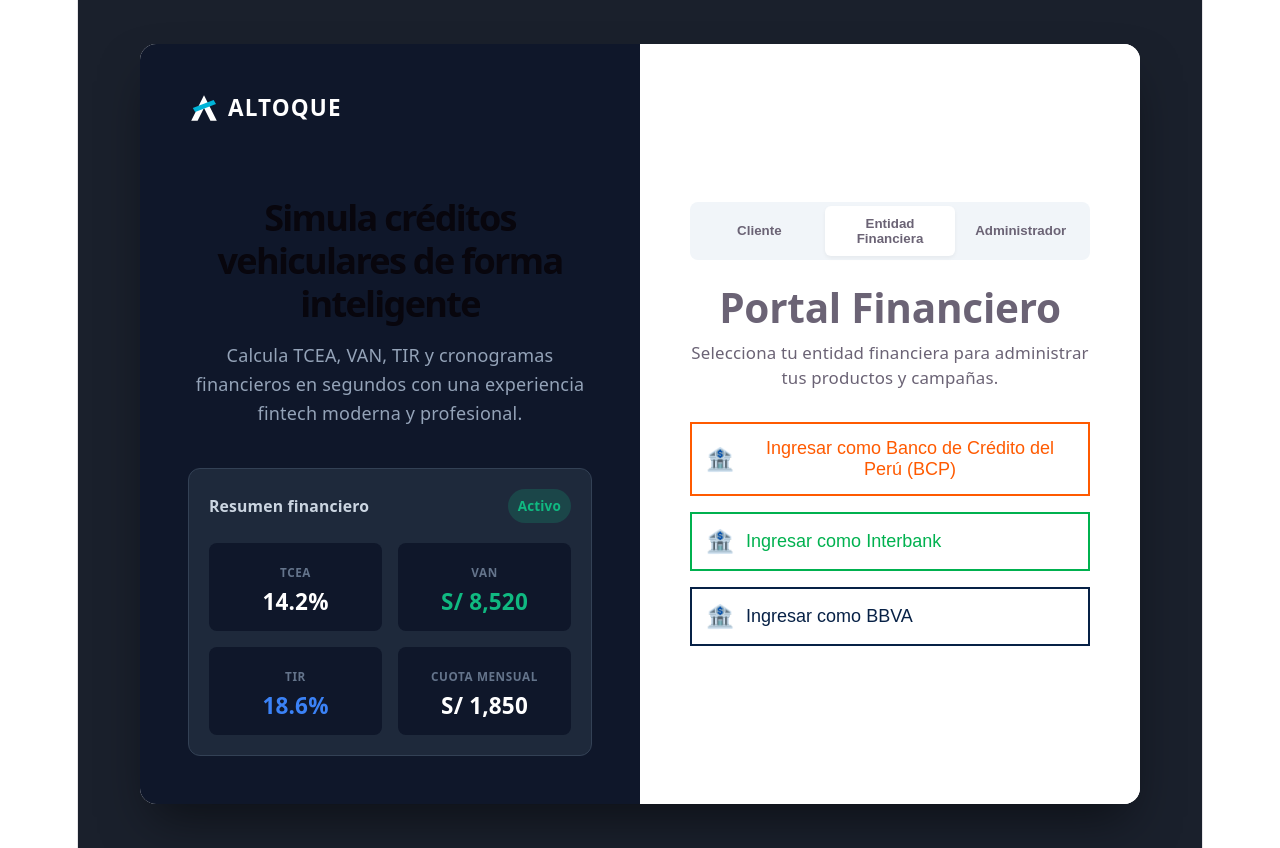
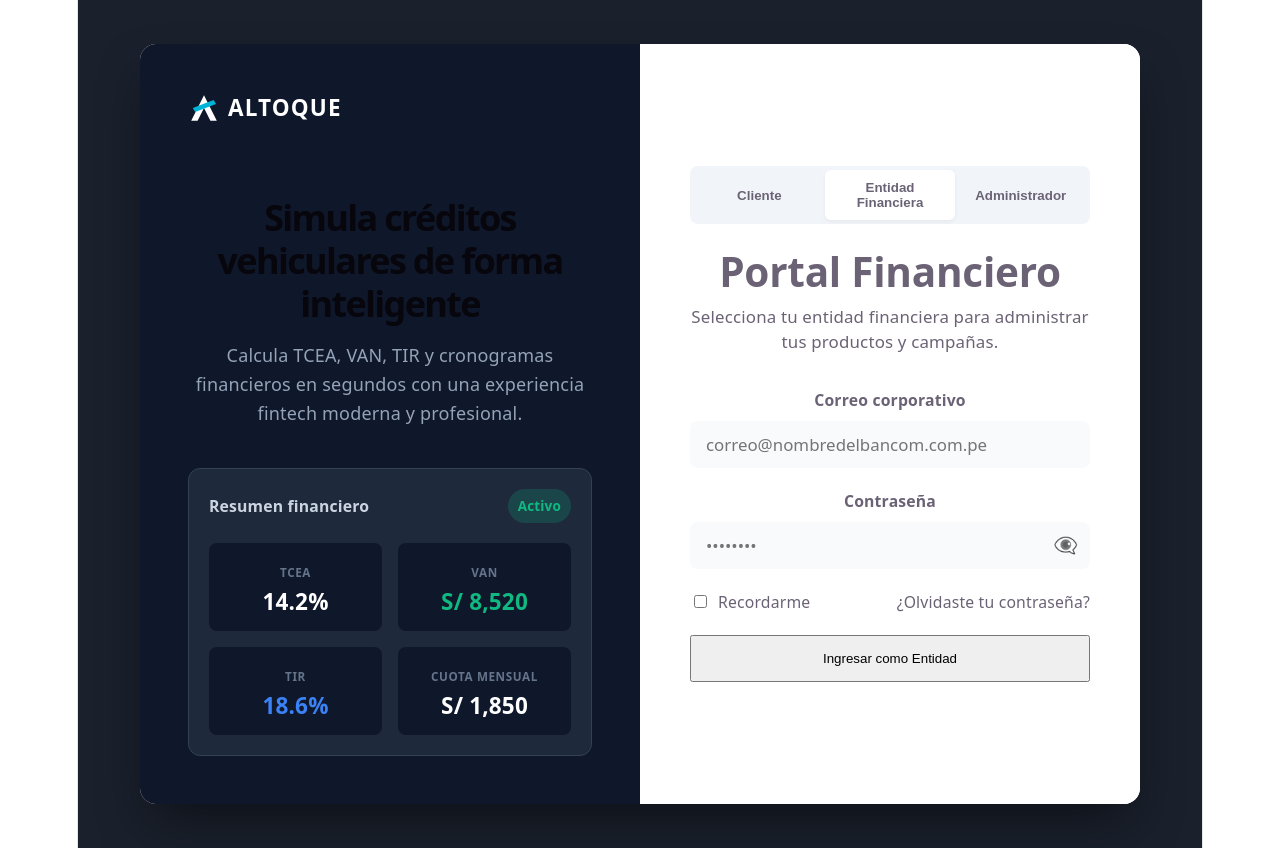
Before and after one commit to MALFALM/frontend, a Vue app: page /login in a window 1280 px wide. Both pictures are taken after a click on the button "Entidad Financiera". Built offline with nearby package versions, Linux system fonts and the light colour scheme; the HTML template or start-up script is replaced by a standard one.

Commit message:
Enhance password visibility and remove Google login
Updated password input fields to toggle visibility and removed Google login button.

```diff
--- a/src/login/presentation/views/LoginView.vue
+++ b/src/login/presentation/views/LoginView.vue
@@ -19,7 +19,12 @@
 
           <div class="form-group">
             <label>Contraseña</label>
-            <input type="password" placeholder="••••••••" required class="input-field" />
+            <div class="input-wrapper">
+              <input :type="showClientPassword ? 'text' : 'password'" placeholder="••••••••" required class="input-field" style="width: 100%; padding-right: 40px;" />
+              <button type="button" class="eye-btn" @click="showClientPassword = !showClientPassword">
+                {{ showClientPassword ? '👁️' : '👁️‍🗨️' }}
+              </button>
+            </div>
           </div>
 
           <div class="form-options">
@@ -33,14 +38,7 @@
           <button type="submit" class="btn btn-primary btn-block">Iniciar sesión</button>
         </form>
 
-        <div class="divider">
-          <span>o continuar con</span>
-        </div>
 
-        <button class="btn btn-outline btn-block google-btn" @click="handleGoogleLogin">
-          <img src="https://upload.wikimedia.org/wikipedia/commons/c/c1/Google_%22G%22_logo.svg" alt="Google" class="google-icon" />
-          Continuar con Google
-        </button>
 
         <p class="auth-footer">
           ¿No tienes cuenta? <router-link to="/register" class="link-primary font-bold">Regístrate</router-link>
@@ -51,19 +49,33 @@
         <h2 class="view-title">Portal Financiero</h2>
         <p class="view-subtitle">Selecciona tu entidad financiera para administrar tus productos y campañas.</p>
 
-        <div class="bank-options">
-          <button
-            v-for="entity in entities"
-            :key="entity.id"
-            class="btn btn-block bank-btn"
-            :style="{ borderColor: entity.themeColor || '#334155', color: entity.themeColor || '#334155' }"
-            @click="handleBankLogin(entity.id)"
-            @mouseover="e => { e.target.style.backgroundColor = entity.themeColor || '#334155'; e.target.style.color = 'white'; }"
-            @mouseleave="e => { e.target.style.backgroundColor = 'white'; e.target.style.color = entity.themeColor || '#334155'; }"
-          >
-            <span class="icon">🏦</span> Ingresar como {{ entity.name || 'Entidad Desconocida' }}
-          </button>
-        </div>
+        <form @submit.prevent="handleBankLoginSubmit" class="auth-form">
+          <div class="form-group">
+            <label>Correo corporativo</label>
+            <input type="email" v-model="bankEmail" placeholder="correo@nombredelbancom.com.pe" required class="input-field" />
+          </div>
+
+          <div class="form-group">
+            <label>Contraseña</label>
+            <div class="input-wrapper">
+              <input :type="showBankPassword ? 'text' : 'password'" placeholder="••••••••" required class="input-field" style="width: 100%; padding-right: 40px;" />
+              <button type="button" class="eye-btn" @click="showBankPassword = !showBankPassword">
+                {{ showBankPassword ? '👁️' : '👁️‍🗨️' }}
+              </button>
+            </div>
+          </div>
+
+          <div class="form-options">
+            <label class="checkbox-label">
+              <input type="checkbox" />
+              <span>Recordarme</span>
+            </label>
+            <a href="#" class="link-primary">¿Olvidaste tu contraseña?</a>
+          </div>
+
+          <button type="submit" class="btn btn-primary btn-block">Ingresar como Entidad</button>
+          <div v-if="bankLoginError" class="error-text mt-2">{{ bankLoginError }}</div>
+        </form>
       </div>
 
       <div v-if="tab === 'admin'" class="tab-content">
@@ -77,7 +89,12 @@
           </div>
           <div class="form-group">
             <label>Contraseña maestra</label>
-            <input type="password" placeholder="••••••••" required class="input-field" />
+            <div class="input-wrapper">
+              <input :type="showAdminPassword ? 'text' : 'password'" placeholder="••••••••" required class="input-field" style="width: 100%; padding-right: 40px;" />
+              <button type="button" class="eye-btn" @click="showAdminPassword = !showAdminPassword">
+                {{ showAdminPassword ? '👁️' : '👁️‍🗨️' }}
+              </button>
+            </div>
           </div>
           <button type="submit" class="btn btn-primary btn-block" style="background-color: #000; border-color: #000;">Ingresar a la Consola</button>
         </form>
@@ -97,20 +114,37 @@
 const authStore = useAuthStore();
 const { entities } = useEntitiesStore();
 const tab = ref('client');
+const showClientPassword = ref(false);
+const showBankPassword = ref(false);
+const showAdminPassword = ref(false);
+
+const bankEmail = ref('');
+const bankLoginError = ref('');
 
 const handleLogin = () => {
   authStore.loginAsClient('Alex Mercer', 'alex@ejemplo.com');
   router.push('/inicio');
 };
 
-const handleGoogleLogin = () => {
-  authStore.loginAsClient('Alex Mercer', 'alex@gmail.com');
-  router.push('/inicio');
-};
+const handleBankLoginSubmit = () => {
+  bankLoginError.value = '';
+  if (!bankEmail.value || !bankEmail.value.includes('@')) {
+    bankLoginError.value = 'Ingresa un correo válido.';
+    return;
+  }
 
-const handleBankLogin = (bankId) => {
-  authStore.loginAsBank(bankId);
-  router.push('/banco');
+  const domain = bankEmail.value.split('@')[1].toLowerCase();
+
+  // Buscar en las entidades si alguna coincide con el dominio
+  // Ejemplo: "bcp" -> bcp.com.pe, "bbva" -> bbva.com.pe
+  const matchedBank = entities.value.find(b => domain.includes(b.id.toLowerCase()));
+
+  if (matchedBank) {
+    authStore.loginAsBank(matchedBank.id);
+    router.push('/banco');
+  } else {
+    bankLoginError.value = 'El correo no corresponde a ninguna entidad financiera registrada.';
+  }
 };
 
 const handleAdminLogin = () => {
@@ -159,6 +193,16 @@
 @keyframes fadeIn {
   from { opacity: 0; transform: translateY(10px); }
   to { opacity: 1; transform: translateY(0); }
+}
+
+.error-text {
+  color: #ef4444;
+  font-size: 0.85rem;
+  text-align: center;
+  margin-top: 8px;
+}
+.mt-2 {
+  margin-top: 16px;
 }
 
 .view-title {
@@ -300,4 +344,29 @@
 .bank-btn .icon {
   font-size: 1.25rem;
 }
+
+.input-wrapper {
+  position: relative;
+  display: flex;
+  align-items: center;
+}
+
+.eye-btn {
+  position: absolute;
+  right: 12px;
+  background: transparent;
+  border: none;
+  cursor: pointer;
+  font-size: 1.1rem;
+  opacity: 0.7;
+  transition: opacity 0.2s;
+  padding: 0;
+  display: flex;
+  align-items: center;
+  justify-content: center;
+}
+
+.eye-btn:hover {
+  opacity: 1;
+}
 </style>
```
